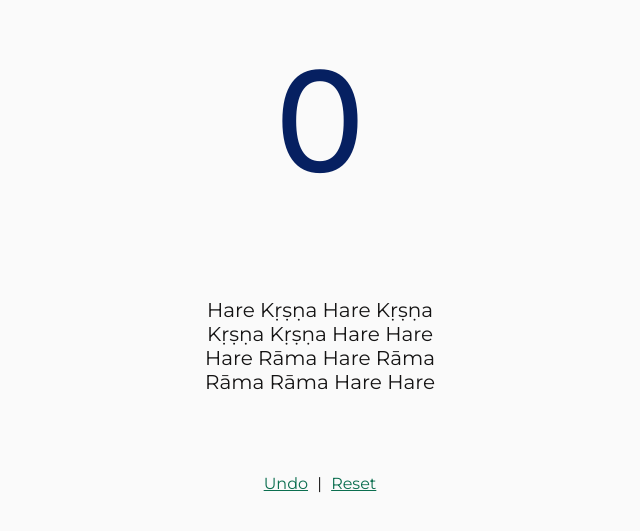
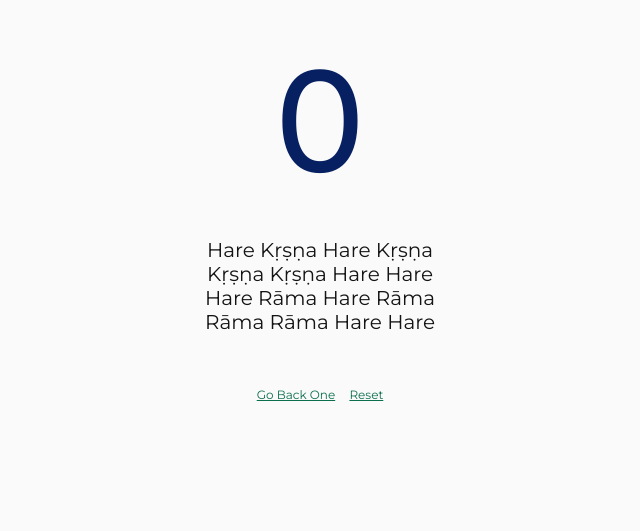
Before and after one commit to jessicadavey/chant-counter, a plain HTML site: page index.html in a window 1280 px wide. Shown: the part 97-628 px from the top of the page, without its empty margins (320-960 px from the left). Drawn offline with Linux system fonts and the light colour scheme.

Commit message:
changed the name of 'undo' to 'go back one', decreased font size of controls, changed vertical margins

```diff
--- a/index.html
+++ b/index.html
@@ -22,7 +22,7 @@
       Rāma Rāma Hare Hare
     </main>
     <div class="controls">
-    <span id="undo">Undo</span> |
+    <span id="undo">Go Back One</span>
     <span id="reset">Reset</span>
   </div>
     <script src="index.js"></script>
--- a/style.css
+++ b/style.css
@@ -31,6 +31,7 @@ main {
 
 .controls > span {
   font-family: "Montserrat", sans-serif;
+  font-size: 12px;
   padding: 5px;
   text-decoration: underline;
   color: #0b6e4f;
@@ -39,6 +40,6 @@ main {
 .mantra {
   font-size: 20px;
   width: 80%;
-  margin: 60px auto;
+  margin: 0px auto 30px auto;
   text-align: center;
 }
```
